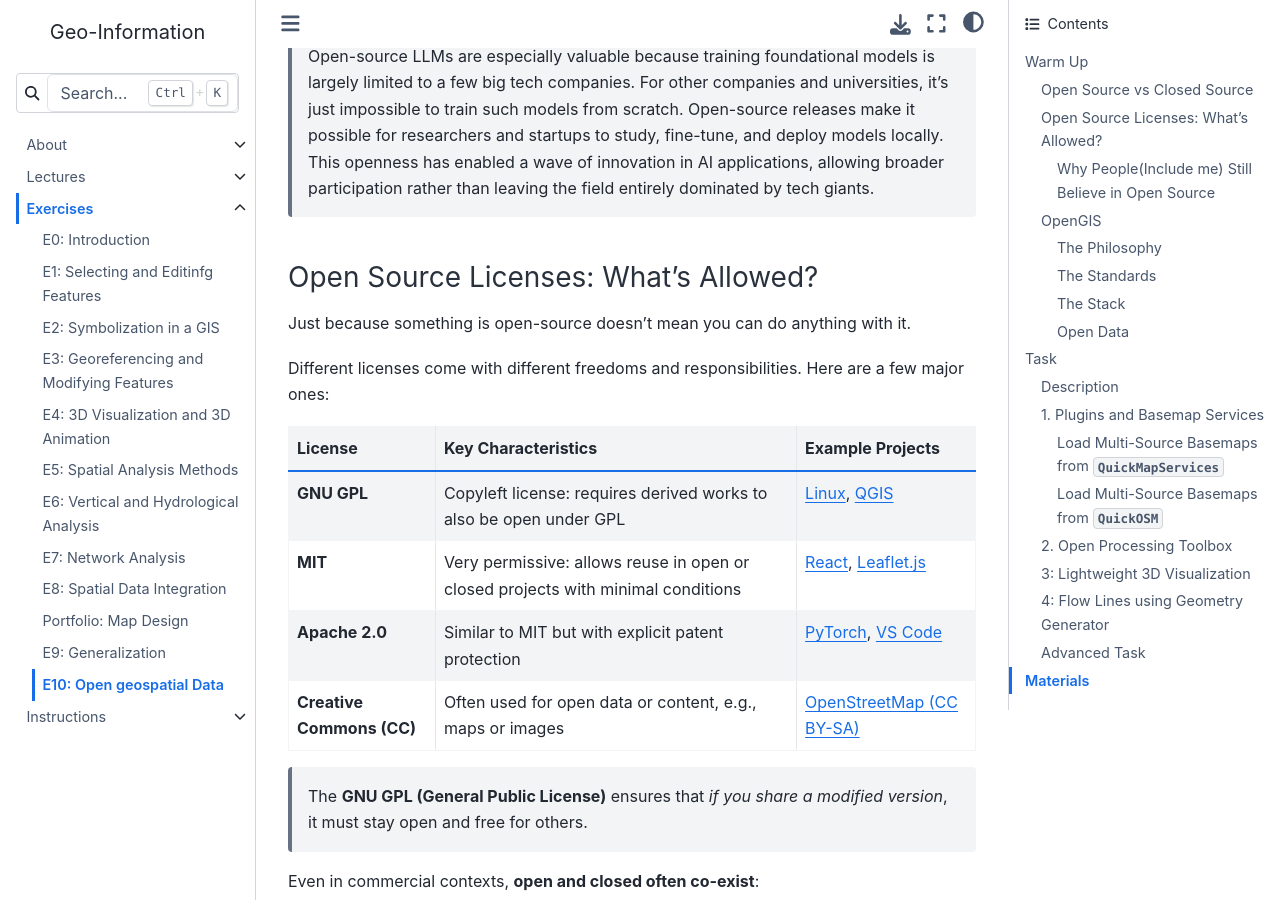
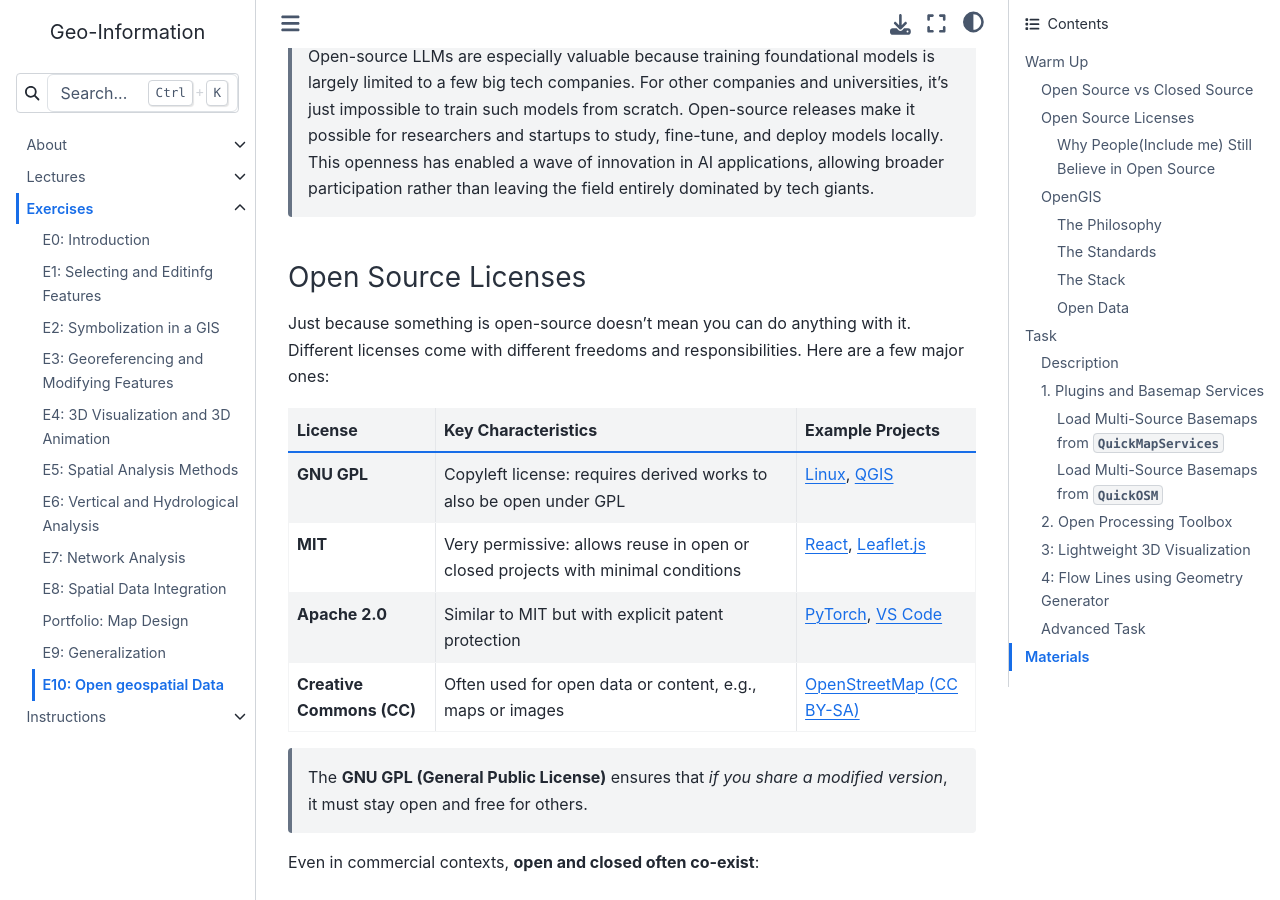
Before and after one commit to FullToker/Geo-Information, a Jupyter Book: the page built from content/ex10.md, in a window 1280 px wide and 900 px high, scrolled down 1131 px. Built offline with Jupyter Book 1.0.4 settings and Sphinx 7.4.7 and the Sphinx Book theme 1.1.4, drawn with Linux system fonts in a browser that asks for light colours.

Commit message:
fix(some grammar)

```diff
--- a/content/ex10.md
+++ b/content/ex10.md
@@ -25,11 +25,9 @@
 
 > Open-source LLMs are especially valuable because training foundational models is largely limited to a few big tech companies. For other companies and universities, it’s just impossible to train such models from scratch. Open-source releases make it possible for researchers and startups to study, fine-tune, and deploy models locally. This openness has enabled a wave of innovation in AI applications, allowing broader participation rather than leaving the field entirely dominated by tech giants.
 
-### Open Source Licenses: What’s Allowed?
+### Open Source Licenses
 
-Just because something is open-source doesn’t mean you can do anything with it.
-
-Different licenses come with different freedoms and responsibilities. Here are a few major ones:
+Just because something is open-source doesn’t mean you can do anything with it. Different licenses come with different freedoms and responsibilities. Here are a few major ones:
 
 | License       | Key Characteristics                                                                 | Example Projects        |
 |---------------|---------------------------------------------------------------------------------------|-------------------------|
```
